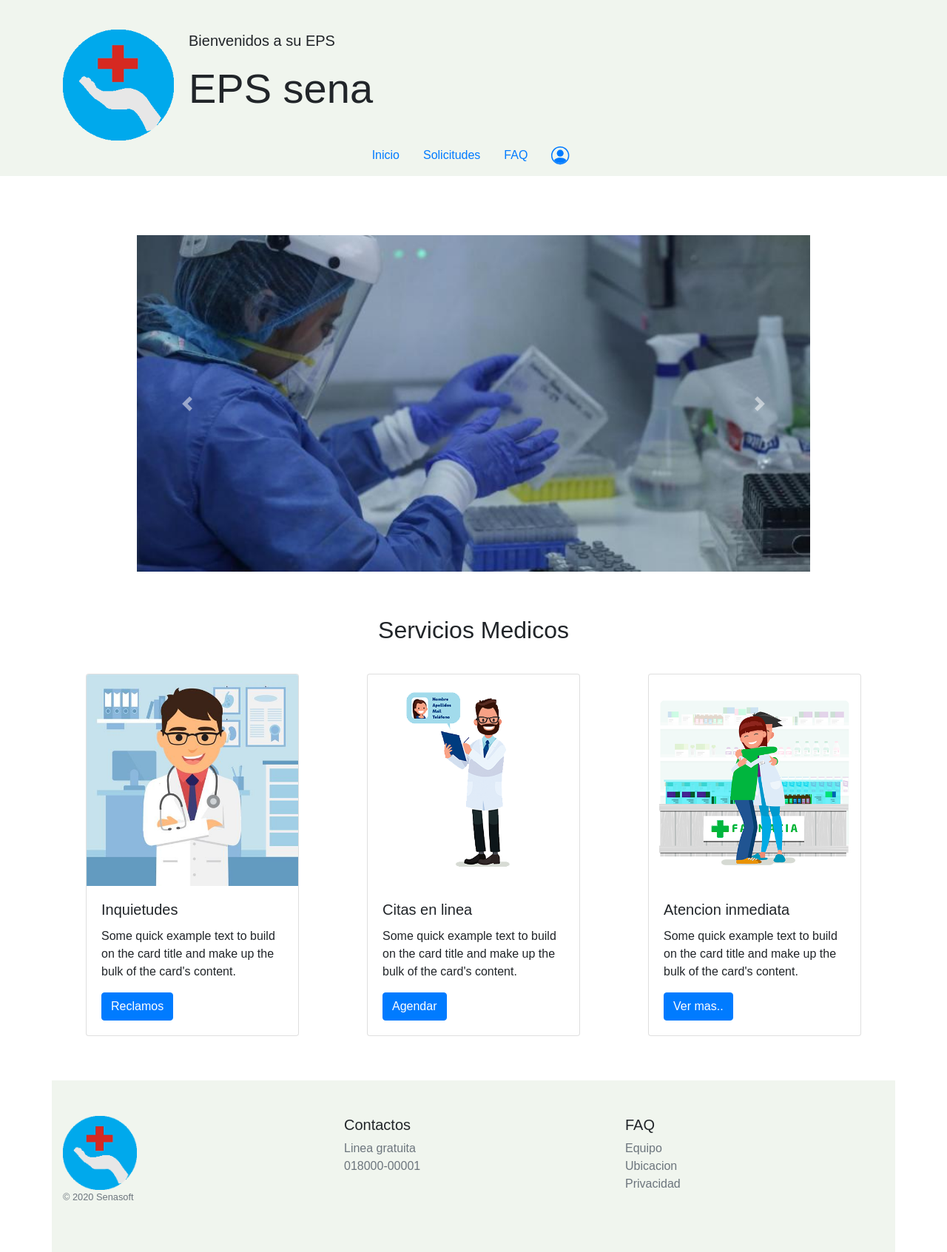
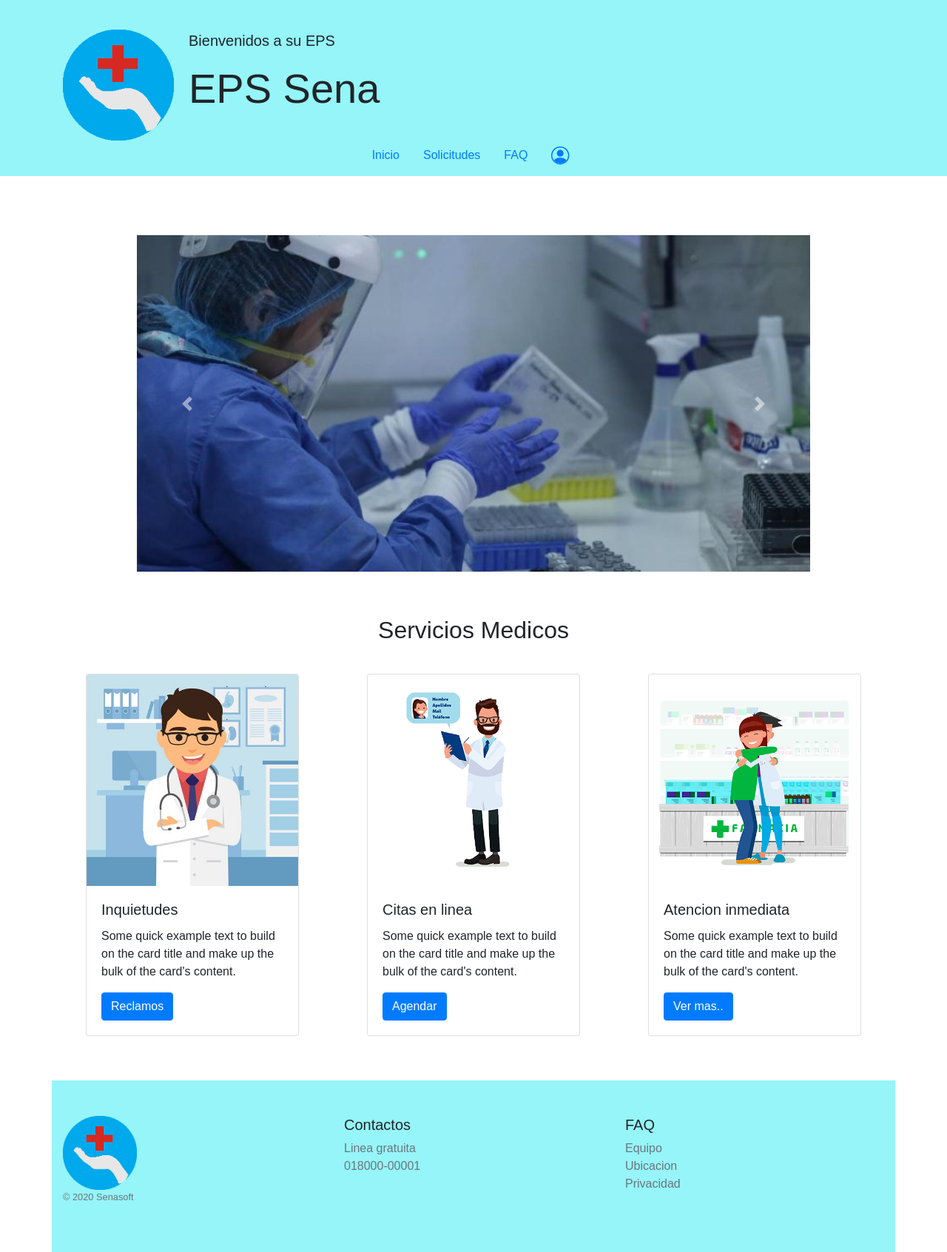
Before and after one commit to SenaSoft2020/HOSPITAL, a Django app: page / in a window 1280 px wide. Shown: the whole page at 74% size. Run offline with Django 3.2, Linux system fonts and the light colour scheme; some libraries are stand-ins or nearby versions; some web fonts are replaced.

Commit message:
actualiacion de color

```diff
--- a/static/css/responsive.css
+++ b/static/css/responsive.css
@@ -14,7 +14,7 @@
 }
 
 .color{
-    background: #F0F5EE;
+    background: #95f5f8;
 }
 
 .header{
--- a/templates/base.html
+++ b/templates/base.html
@@ -29,7 +29,7 @@
                         </div>
                         <div class="espacio_logo">
                             <p class="lead">Bienvenidos a su EPS</p>
-                            <h1 class="display-4">EPS sena</h1>
+                            <h1 class="display-4">EPS Sena</h1>
                         </div>
                     </div>
                 </div>
```
Also changed, not shown: templates/index.html (+6 -3 lines).
